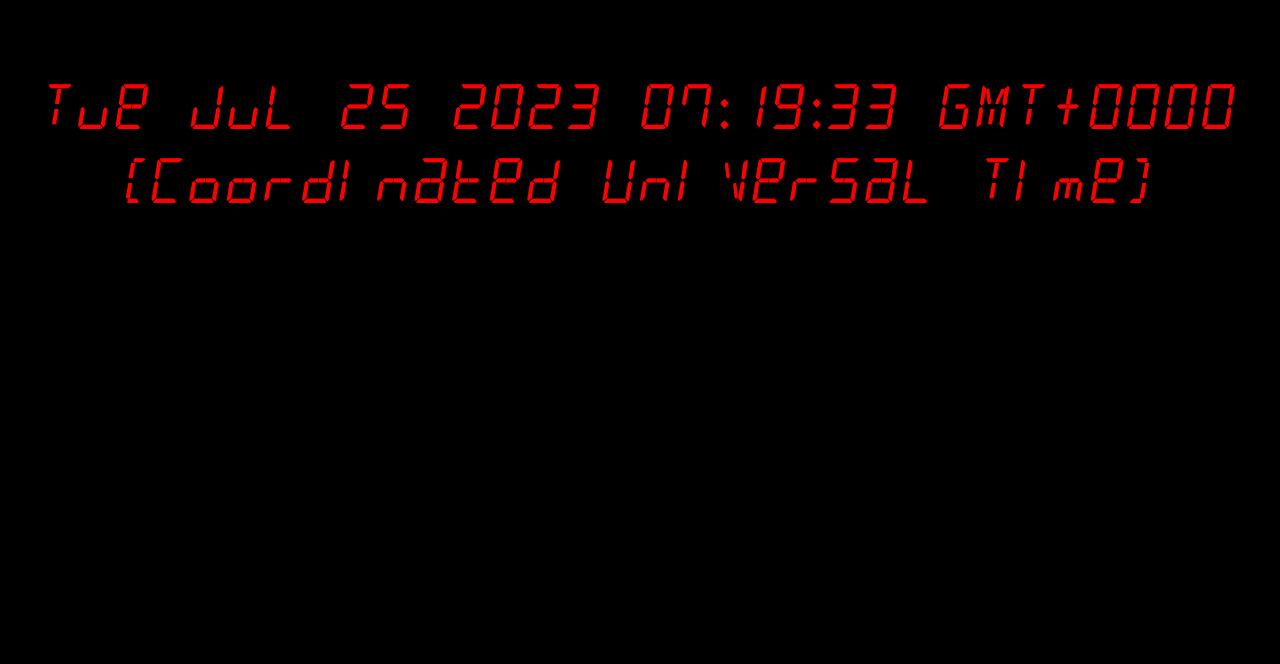
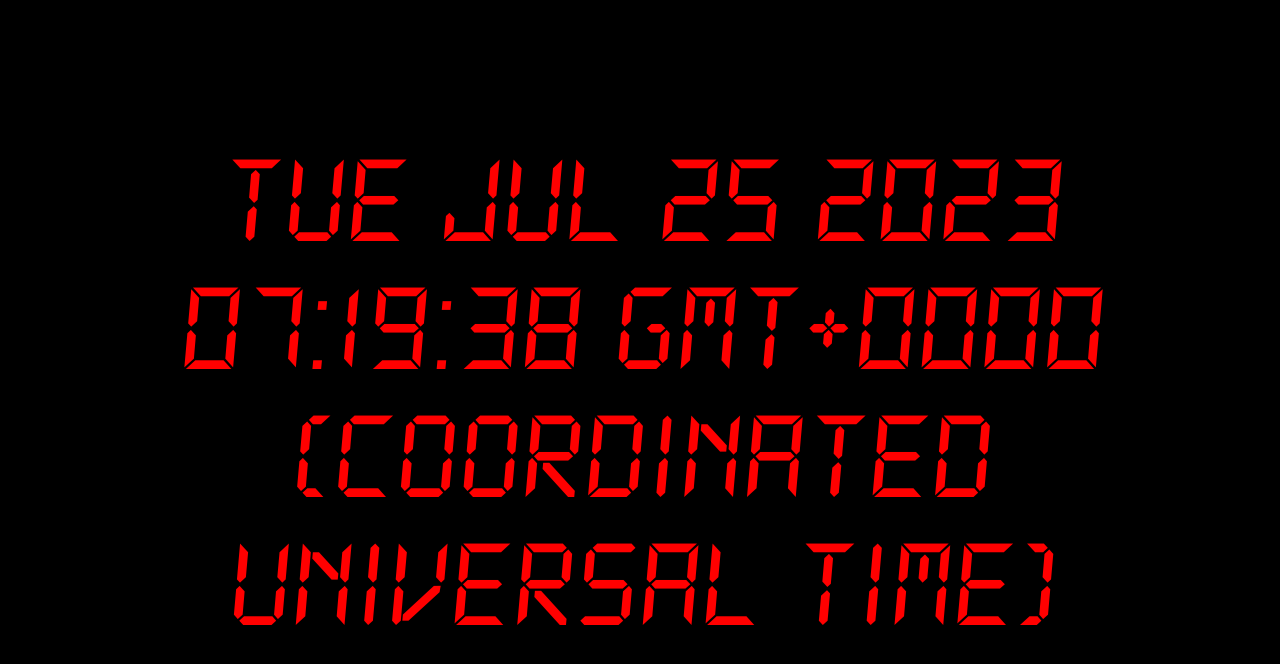
Before and after one commit to FerretBeans/BasicClock, a plain HTML site: page index.html in a window 1280 px wide. Drawn offline with Linux system fonts and the light colour scheme.

Commit message:
changed fonts and fixed some stuff :3

```diff
--- a/clock.js
+++ b/clock.js
@@ -1,6 +1,5 @@
-const date = new Date();
-console.log(date.toString());
-document.getElementById("time").innerHTML = date.toString().replace("GMT+0800 (Australian Western Standard Time)", "");
 setInterval(() => {
-    location.reload();
-}, 100);
+    const date = new Date();
+    console.log(date.toString());
+    document.getElementById("time").innerHTML = date.toString().replace("GMT+0800 (Australian Western Standard Time)", "");
+}, 1000);
--- a/index.html
+++ b/index.html
@@ -7,11 +7,11 @@
     <style>
         @font-face {
             font-family: clock;
-            src: url(./alarm\ clock.ttf);
+            src: url(./DS-DIGII.TTF);
         }
         #time {
             font-family: clock;
-            font-size: 64px;
+            font-size: 128px;
             color: red;
         }
         body {
```
Also changed, not shown: DS-DIGII.TTF (added), alarm clock.ttf (deleted).
